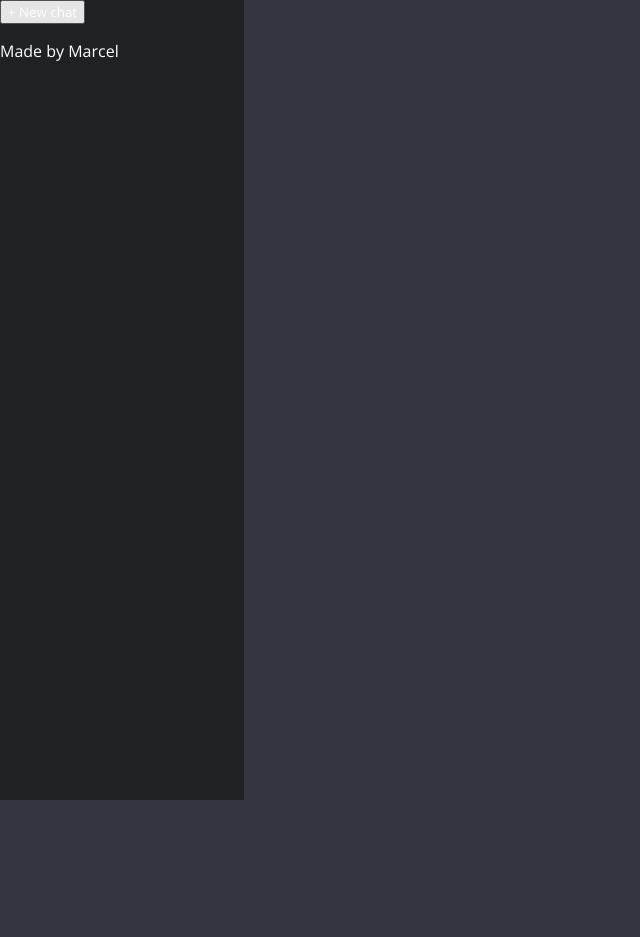
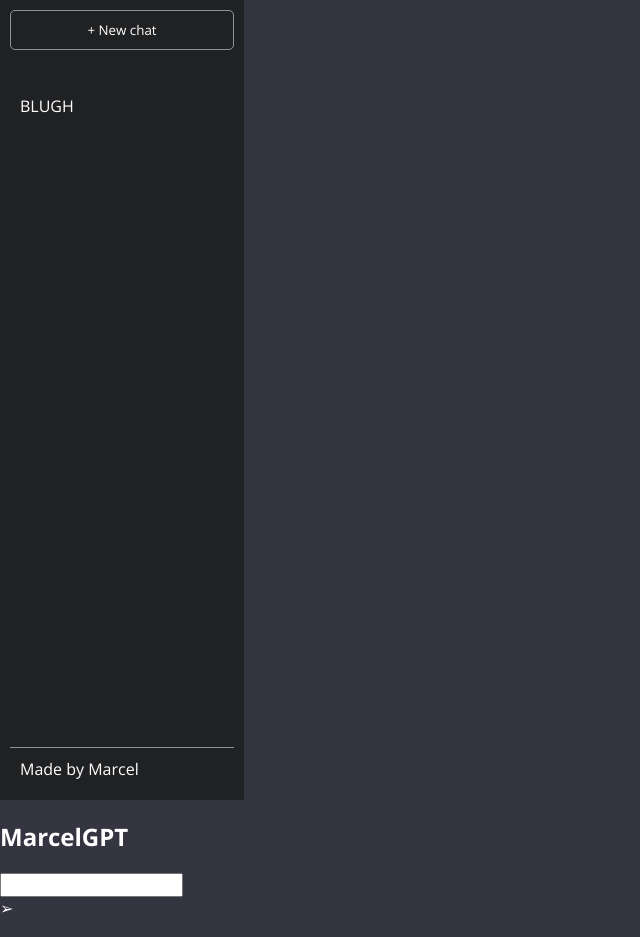
Before and after one commit to marceljaworski/chatGPT-clone, a React (Vite) app: page / in a window 1280 px wide. Shown: the top 937 px of the page, without its empty margins (0-640 px from the left). Built offline with nearby package versions, Linux system fonts and the light colour scheme.

Commit message:
some styles

```diff
--- a/src/App.jsx
+++ b/src/App.jsx
@@ -6,10 +6,27 @@
     <div className="app">
       <section className="side-bar">
         <button>+ New chat</button>
-        <ul className="history"></ul>
+        <ul className="history">
+          <li>BLUGH</li>
+        </ul>
         <nav>Made by Marcel</nav>
       </section>
-      <section className="main"></section>
+      <section className="main">
+        <h1>MarcelGPT</h1>
+        <ul className="feed">
+
+        </ul>
+        <div className="bottom-section">
+          <div className="input-container">
+            <input></input>
+            <div id="submit">➢</div>
+            <p className="info">
+            We`ve trained a model called ChatGPT which interacts in a conversational way.
+            The dialogue format makes it possible for ChatGPT to answer follow-up questions, admit its mistakes, challenge incorrect premises, and reject inappropriate requests.
+            </p>
+          </div>
+        </div>
+      </section>
 
     </div>
 
--- a/src/index.css
+++ b/src/index.css
@@ -15,8 +15,33 @@
   background-color: #202123;
   height: 100vh;
   width: 244px;
+  display: flex;
+  flex-direction: column;
+  justify-content: space-between;
+}
+button {
+  border: solid 0.5px rgba(255, 255, 255, 0.5);
+  background-color: transparent;
+  border-radius: 5px;
+  padding: 10px;
+  margin: 10px;
+}
+nav {
+  border-top: solid 0.5px rgba(255, 255, 255, 0.5);
+  padding: 10px;
+  margin: 10px;
 }
 .main {
   height: 100vh;
   width: 100%;
 }
+.history {
+  padding: 10px;
+  margin: 10px;
+  height: 100%;
+}
+.history li {
+  list-style-type: none;
+  padding: 15px 0;
+  cursor: pointer;
+}
```
Also changed, not shown: 1 other file (tests, documents, lock files or other folders).
